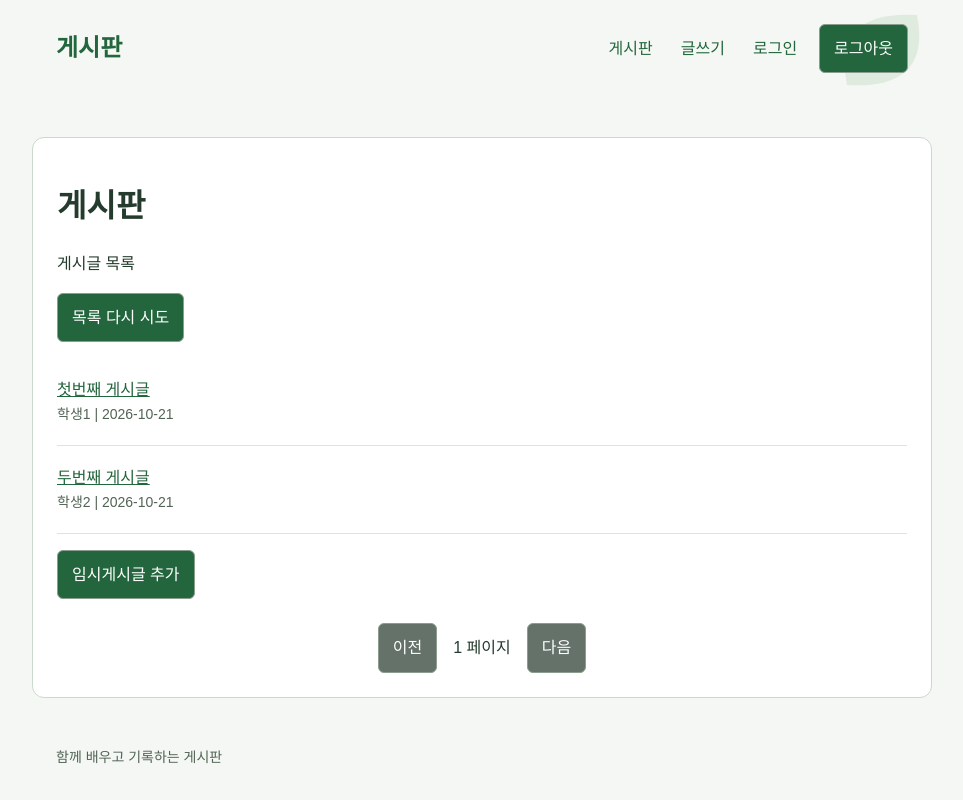
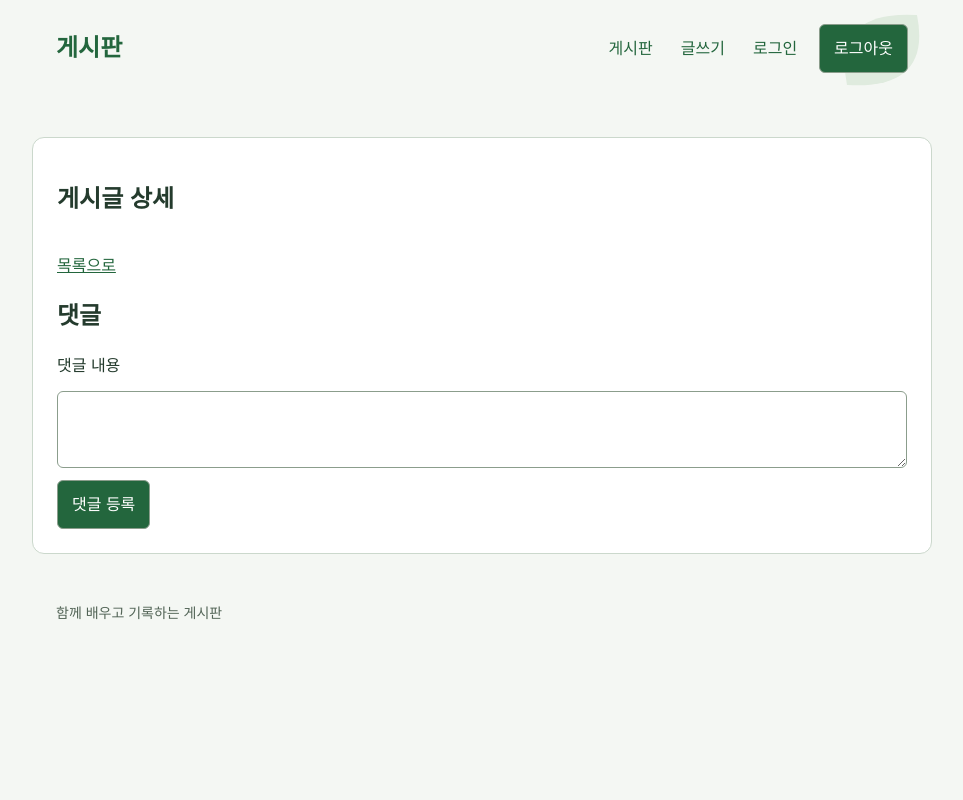
Before and after one commit to nana-779/green-board-react-2026, a React (Vite) app: page /posts/1 in a window 1280 px wide. Shown: the whole page, without its empty margins (158-1121 px from the left). Built offline with nearby package versions, Linux system fonts and the light colour scheme.

Commit message:
react-router-dom 적용, url 정리, 오류 수정

```diff
--- a/package.json
+++ b/package.json
@@ -11,7 +11,8 @@
   },
   "dependencies": {
     "react": "^19.3.1",
-    "react-dom": "^19.3.1"
+    "react-dom": "^19.3.1",
+    "react-router-dom": "^7.18.4"
   },
   "devDependencies": {
     "@eslint/js": "^10.0.1",
--- a/src/App.jsx
+++ b/src/App.jsx
@@ -1,9 +1,14 @@
+import { Route, Routes } from "react-router-dom";
+
 import { useState } from "react";
 import BoardFooter from "./components/boardFooter";
 import BoardHeader from "./components/boardHeader";
 import PostList from "./components/postList";
+import PostForm from "./components/PostForm";
+import PostDetail from "./components/PostDetail";
+import Login from "./components/Login";
+
 import "./style.css";
-import PostForm from "./components/PostForm";
 
 export default function App() {
   const [posts, setPosts] = useState([
@@ -48,50 +53,29 @@
       },
       ...currentPosts,
     ]);
-    setPage("list");
   }
 
   return (
     <>
-      <BoardHeader onWrite={() => setPage("write")} />
-      {page === "list" && (
-        <main>
-          <h1>게시판</h1>
-          <p id="list-message" role="status">
-            게시글 목록
-          </p>
-          <button id="retry-list" type="button">
-            목록 다시 시도
-          </button>
+      <BoardHeader />
 
-          <PostList
-            posts={posts}
-            onSelect={(post) => window.alert(post.title)}
-          />
-          <button type="button" onClick={addPracticePost}>
-            임시게시글 추가
-          </button>
-
-          <div className="pagination" aria-label="페이지 이동">
-            <button id="previous-page" type="button" disabled>
-              이전
-            </button>
-            <span id="page-number">1 페이지</span>
-            <button id="next-page" type="button" disabled>
-              다음
-            </button>
-          </div>
-        </main>
-      )}
-      {page === "write" && (
-        <main>
-          <h1>글쓰기</h1>
-          <PostForm
-            onSave={savePost}
-            onCancel={() => setPage("list")}
-          ></PostForm>
-        </main>
-      )}
+      <Routes>
+        <Route
+          path="/"
+          element={
+            <PostList posts={posts} onAddPracticePost={addPracticePost} />
+          }
+        />
+        <Route
+          path="/posts"
+          element={
+            <PostList posts={posts} onAddPracticePost={addPracticePost} />
+          }
+        />
+        <Route path="/posts/new" element={<PostForm onSave={savePost} />} />
+        <Route path="/posts/:postId" element={<PostDetail />} />
+        <Route path="/login" element={<Login />} />
+      </Routes>
 
       <BoardFooter />
     </>
--- a/src/components/BoardHeader.jsx
+++ b/src/components/BoardHeader.jsx
@@ -1,26 +1,19 @@
+import { Link } from "react-router-dom";
+
 export default function BoardHeader({ onWrite }) {
   return (
     <header>
-      <a className="brand" href="/">
+      <Link className="brand" to="/posts">
         게시판
-      </a>
+      </Link>
       <nav aria-label="주 메뉴">
-        <a className="post-link" href="/">
-          게시판
-        </a>
-        <a
-          className="write-link"
-          href="/"
-          onClick={(event) => {
-            event.preventDefault();
-            onWrite();
-          }}
-        >
+        <Link to="/posts">게시판</Link>
+        <Link className="write-link" to="/posts/new">
           글쓰기
-        </a>
-        <a className="login-link" href="/">
+        </Link>
+        <Link className="login-link" to="/login">
           로그인
-        </a>
+        </Link>
         <button className="logout-button" type="button">
           로그아웃
         </button>
--- /dev/null
+++ b/src/components/Login.jsx
@@ -0,0 +1,15 @@
+export default function Login() {
+  return (
+    <main>
+      <h1>로그인</h1>
+      <form id="login-form">
+        <label htmlFor="username">아이디</label>
+        <input id="username" name="username" />
+        <label htmlFor="password">비밀번호</label>
+        <input id="password" name="password" type="password" />
+        <p id="login-message" role="alert" hidden></p>
+        <button type="submit">로그인</button>
+      </form>
+    </main>
+  );
+}
--- /dev/null
+++ b/src/components/PostDetail.jsx
@@ -0,0 +1,30 @@
+import { Link } from "react-router-dom";
+
+export default function PostDetail() {
+  return (
+    <main>
+      <article>
+        <h1 id="post-title">게시글 상세</h1>
+        <p id="post-meta" className="meta"></p>
+        <p id="post-content"></p>
+        <p id="post-message" role="status"></p>
+      </article>
+      <Link to="/posts"> 목록으로</Link>
+      <section id="comments-section" aria-labelledby="comments-title">
+        <h2 id="comments-title">댓글</h2>
+        <p id="comments-message" role="status"></p>
+        <ul id="comments-list"></ul>
+        <form id="comments-form">
+          <label htmlFor="comment-content">댓글 내용</label>
+          <textarea
+            id="comment-content"
+            name="content"
+            required
+            maxLength="255"
+          ></textarea>
+          <button type="submit">댓글 등록</button>
+        </form>
+      </section>
+    </main>
+  );
+}
--- a/src/components/PostForm.jsx
+++ b/src/components/PostForm.jsx
@@ -1,6 +1,16 @@
 import { useState } from "react";
+import { Link } from "react-router-dom";
 
-export default function PostForm({ onSave, onCancel }) {
+export default function PostForm({ onSave }) {
+  return (
+    <main>
+      <h1>글쓰기</h1>
+      <PostFormField onSave={onSave} />
+    </main>
+  );
+}
+
+function PostFormField({ onSave }) {
   const [title, setTitle] = useState("");
   const [content, setContent] = useState("");
   const [message, setMessage] = useState("");
@@ -11,7 +21,7 @@
     const trimmedContent = content.trim();
     if (
       trimmedTitle.length < 10 ||
-      trimmedTitle > 50 ||
+      trimmedTitle.length > 50 ||
       trimmedContent.length < 10
     ) {
       setMessage("제목은 10-50자 이내 본문은 10자 이상 입력");
@@ -50,15 +60,7 @@
         {message}
       </p>
       <button type="submit">게시글 등록</button>
-      <a
-        href="/"
-        onClick={(event) => {
-          event.preventDefault();
-          onCancel();
-        }}
-      >
-        목록으로
-      </a>
+      <Link to="/posts">목록으로</Link>
     </form>
   );
 }
--- a/src/components/PostItem.jsx
+++ b/src/components/PostItem.jsx
@@ -1,15 +1,9 @@
-export default function PostItem({ post, onSelect }) {
+import { Link } from "react-router-dom";
+
+export default function PostItem({ post }) {
   return (
     <li>
-      <a
-        href="/"
-        onClick={(event) => {
-          event.preventDefault();
-          onSelect(post);
-        }}
-      >
-        {post.title}
-      </a>
+      <Link to={`/posts/${post.id}`}>{post.title}</Link>
       <div className="meta">
         {post.authorNickname} | {post.createdDatetime}
       </div>
--- a/src/components/PostList.jsx
+++ b/src/components/PostList.jsx
@@ -1,10 +1,39 @@
 import PostItem from "./PostItem";
 
-export default function PostList({ posts, onSelect }) {
+export default function PostList({ posts, onAddPracticePost }) {
+  return (
+    <main>
+      <h1>게시판</h1>
+      <p id="list-message" role="status">
+        게시글 목록
+      </p>
+      <button id="retry-list" type="button">
+        목록 다시 시도
+      </button>
+
+      <PostListItem posts={posts} />
+      <button type="button" onClick={onAddPracticePost}>
+        임시게시글 추가
+      </button>
+
+      <div className="pagination" aria-label="페이지 이동">
+        <button id="previous-page" type="button" disabled>
+          이전
+        </button>
+        <span id="page-number">1 페이지</span>
+        <button id="next-page" type="button" disabled>
+          다음
+        </button>
+      </div>
+    </main>
+  );
+}
+
+function PostListItem({ posts }) {
   return (
     <ul id="post-list" className="post-list">
       {posts.map((post) => (
-        <PostItem key={post.id} post={post} onSelect={onSelect} />
+        <PostItem key={post.id} post={post} />
       ))}
     </ul>
   );
```
Also changed, not shown: src/main.jsx (+8 -5 lines), 1 other file (tests, documents, lock files or other folders).
